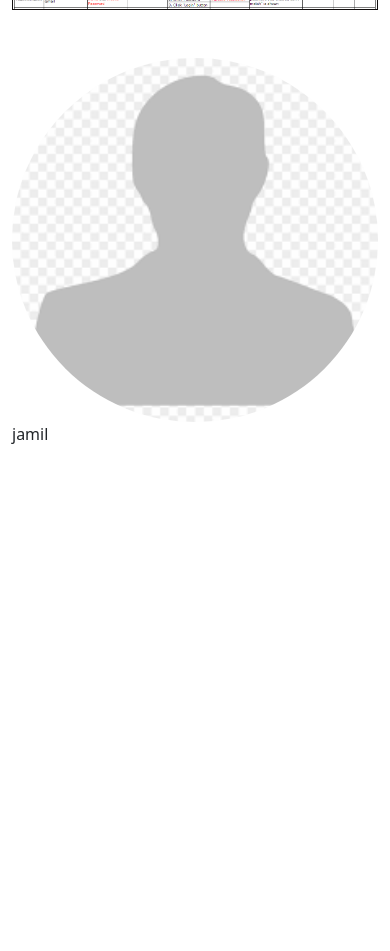
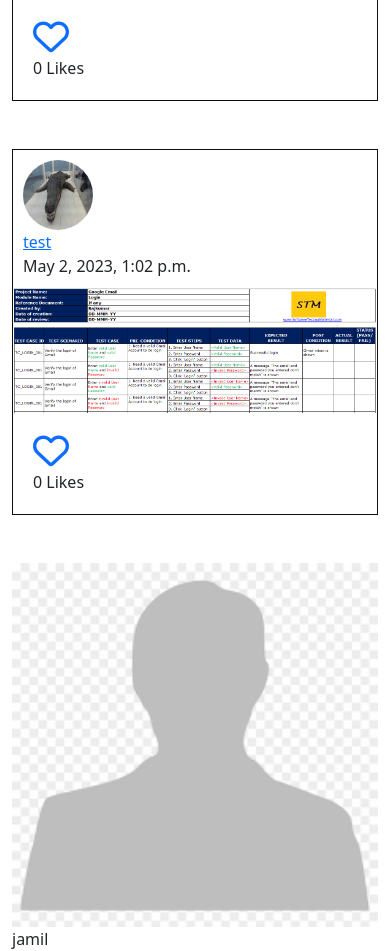
Before and after one commit to JamilRayhan/Social-Media-Project, a Django app: page / in a window 390 px wide. Shown: the part 2485-3436 px from the top of the page. Before the commit the page ends 2929 px from the top, so only its background shows below. Run offline with Django 4.2, Linux system fonts and the light colour scheme; a user stored in the database is signed in; data comes from the database, SQL or seed files in the repository; both versions use the stored data as it was after the commit; some libraries are stand-ins or nearby versions.

Commit message:
like unlike btn

```diff
--- a/App_Post/urls.py
+++ b/App_Post/urls.py
@@ -4,5 +4,7 @@ app_name= 'App_Post'
 
 urlpatterns = [
     path('', views.home,name='home'),
+    path('liked/<pk>', views.liked,name='liked'),
+    path('unlike/<pk>', views.unlike,name='unlike'),
 
 ]
--- a/App_Post/views.py
+++ b/App_Post/views.py
@@ -1,15 +1,33 @@
-from django.shortcuts import render
-from django.shortcuts import HttpResponse
+from django.shortcuts import HttpResponse,HttpResponseRedirect,render
+from django.urls import reverse
 from django.contrib.auth.decorators import login_required
 from App_Login.models import UserProfile,Follow
-from App_Post.models import Posts
+from App_Post.models import Posts,Like
 from django.contrib.auth.models import User
 # Create your views here.
 @login_required
 def home(request):
     following_list=Follow.objects.filter(follower=request.user)
     posts=Posts.objects.filter(author__in=following_list.values_list('following'))
+    liked_post= Like.objects.filter(user=request.user)
+    liked_post_list=liked_post.values_list('post', flat=True)
     if request.method=='GET':
         search = request.GET.get('search',  ' ')
         result= User.objects.filter(username__icontains=search)
-    return render(request,'App_Post/home.html',context={'title':'News Feed','search':search,'result':result,'posts':posts})
+    return render(request,'App_Post/home.html',context={'title':'News Feed','search':search,'result':result,'posts':posts,'liked_post_list':liked_post_list})
+
+@login_required
+def liked(request,pk):
+    post = Posts.objects.get(pk=pk)
+    already_liked=Like.objects.filter(post=post,user=request.user)
+    if not already_liked:
+        liked_post= Like(post=post,user=request.user)
+        liked_post.save()
+    return HttpResponseRedirect(reverse('home'))
+
+@login_required
+def unlike(request,pk):
+    post = Posts.objects.get(pk=pk)
+    already_liked=Like.objects.filter(post=post,user=request.user)
+    already_liked.delete()
+    return HttpResponseRedirect(reverse('home'))
--- a/templates/App_Post/home.html
+++ b/templates/App_Post/home.html
@@ -56,7 +56,15 @@
 
             </div>
             <img src="/media/{{ post.image }}" width="100%">
+            <div style="padding:20px">
+              {% if post.pk in liked_post_list %}
+              <a href="{% url 'App_Post:unlike' pk=post.pk %}"><i class="fa fa-heart" style="font-size: 36px;"></i></a>
 
+              {%else%}
+              <a href="{% url 'App_Post:liked' pk=post.pk %}"><i class="fa fa-heart-o" style="font-size: 36px;"></i></a>
+              {% endif %}
+              <br>{{post.liked_post.count}} Likes
+            </div>
           </div>
           <br><br>
         {% endfor %}
@@ -64,14 +72,14 @@
 
     <div class="col-sm-3">
       <div class="row">
-        <div class="col-sm-4">
+        <div class="col-sm-6">
           {% if user.user_profile.profile_pic %}
-            <img src="/media/{{ user.user_profile.profile_pic }}" width="100%" height="100%" class="rounded-circle">
+            <img src="/media/{{ user.user_profile.profile_pic }}" width="100%" height="100%" class="">
           {% else %}
-            <img src="/media/default.png" width="100%" height="100%" class="rounded-circle">
+            <img src="/media/default.png" width="100%" height="100%" class="">
           {% endif %}
         </div>
-        <div class="col-sm-8">
+        <div class="col-sm-6">
           {{ user.username }}
           <br>
           {{ user.user_profile.full_name }}
--- a/templates/base.html
+++ b/templates/base.html
@@ -6,7 +6,7 @@
   <meta name="viewport" content="width=device-width, initial-scale=1">
   <link href="https://cdn.jsdelivr.net/npm/bootstrap@5.2.3/dist/css/bootstrap.min.css" rel="stylesheet">
   <script src="https://cdn.jsdelivr.net/npm/bootstrap@5.2.3/dist/js/bootstrap.bundle.min.js"></script>
-
+  <script src="https://kit.fontawesome.com/42f00ac4ca.js" crossorigin="anonymous"></script>
   {% block css_block %}
 
   {% endblock %}
--- a/templates/navbar.html
+++ b/templates/navbar.html
@@ -6,7 +6,7 @@
   <meta name="viewport" content="width=device-width, initial-scale=1">
   <link href="https://cdn.jsdelivr.net/npm/bootstrap@5.2.3/dist/css/bootstrap.min.css" rel="stylesheet">
   <script src="https://cdn.jsdelivr.net/npm/bootstrap@5.2.3/dist/js/bootstrap.bundle.min.js"></script>
-
+  <script src="https://kit.fontawesome.com/42f00ac4ca.js" crossorigin="anonymous"></script>
   {% block css_block %}
 
   {% endblock %}
```
Also changed, not shown: db.sqlite3, media/profile_pics/IMG_20171204_164755.jpg (added).
